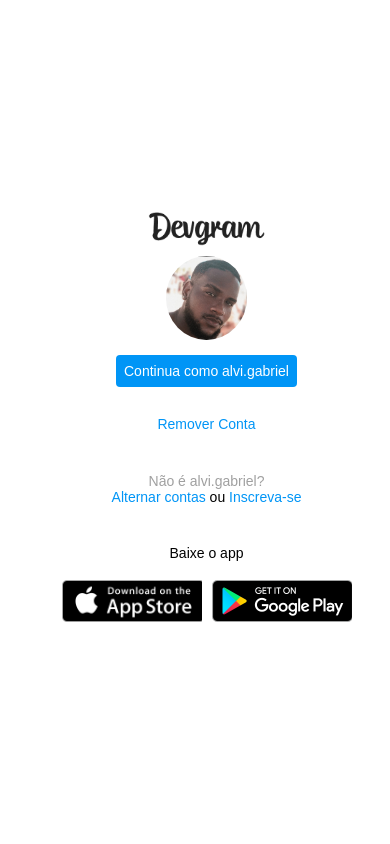
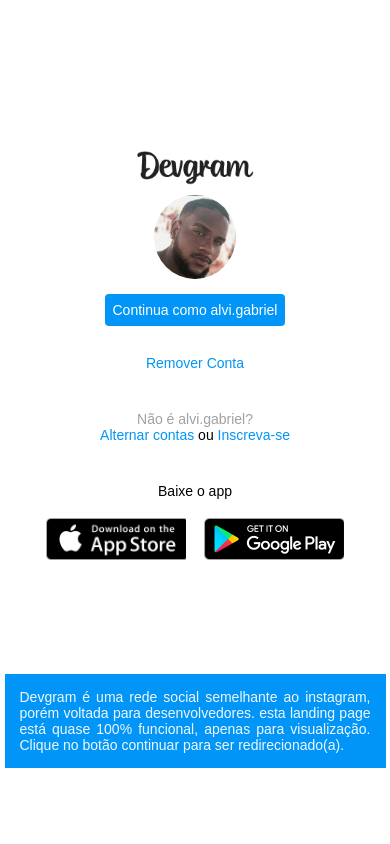
Before and after one commit to alvigabriel/Dio-Desafio-github, a PHP site: the page made by Desafio HTML e CSS/Desafio de Projeto HTML, Inicial page Instagram.html in a window 390 px wide. Run offline with PHP 8.4, Linux system fonts and the light colour scheme.

Commit message:
Atualização Desafio Flexbox 09/05

```diff
--- a/Desafio HTML e CSS/styleinsta.css
+++ b/Desafio HTML e CSS/styleinsta.css
@@ -36,6 +36,23 @@ body{
 
 .insta-phone img{
     height: 50rem;
+}
+
+.insta-phone::before{
+
+    content:"Devgram é uma rede social semelhante ao instagram, porém voltada para desenvolvedores. esta landing page está quase 100% funcional, apenas para visualização. Clique no botão continuar para ser redirecionado(a). ";
+    height: auto;
+    width: 180px;
+    margin-right: 5px;
+    background-color:#0095f6;
+    position: fixed;
+    font-size: 14px;
+    align-self: center;
+    justify-content: center;
+    color: aliceblue;
+    text-align: justify;
+    padding: 15px;
+    font-family: Arial, Helvetica, sans-serif;
 }
 
 .insta-cont{
@@ -142,6 +159,7 @@ body{
 @media(max-width: 1024px){
     .insta-wrapper{
         width: 90%;
+
     }
 
     .app-download{
@@ -149,7 +167,14 @@ body{
         align-items: space-evenly;
 
     }
+
+
+
+
 }
+
+
+
 
 @media(max-width: 650px){
 
@@ -159,11 +184,27 @@ body{
 
     .insta-wrapper{
         width: 90%;
+        flex-direction: column-reverse;
+        align-items: center;
+        justify-content: space-evenly;
 
     }
 
     .insta-phone img{
        display: none;
+    }
+
+    .insta-phone::before{
+
+        align-items: center;
+        justify-content: space-between;
+        min-width: 90%;
+        margin: 100px;
+        max-height: auto;
+
+
+
+
     }
 
     .insta-cont{
@@ -173,4 +214,6 @@ body{
     .group{
         border: 1px solid transparent;
     }
+
+
 }
```
